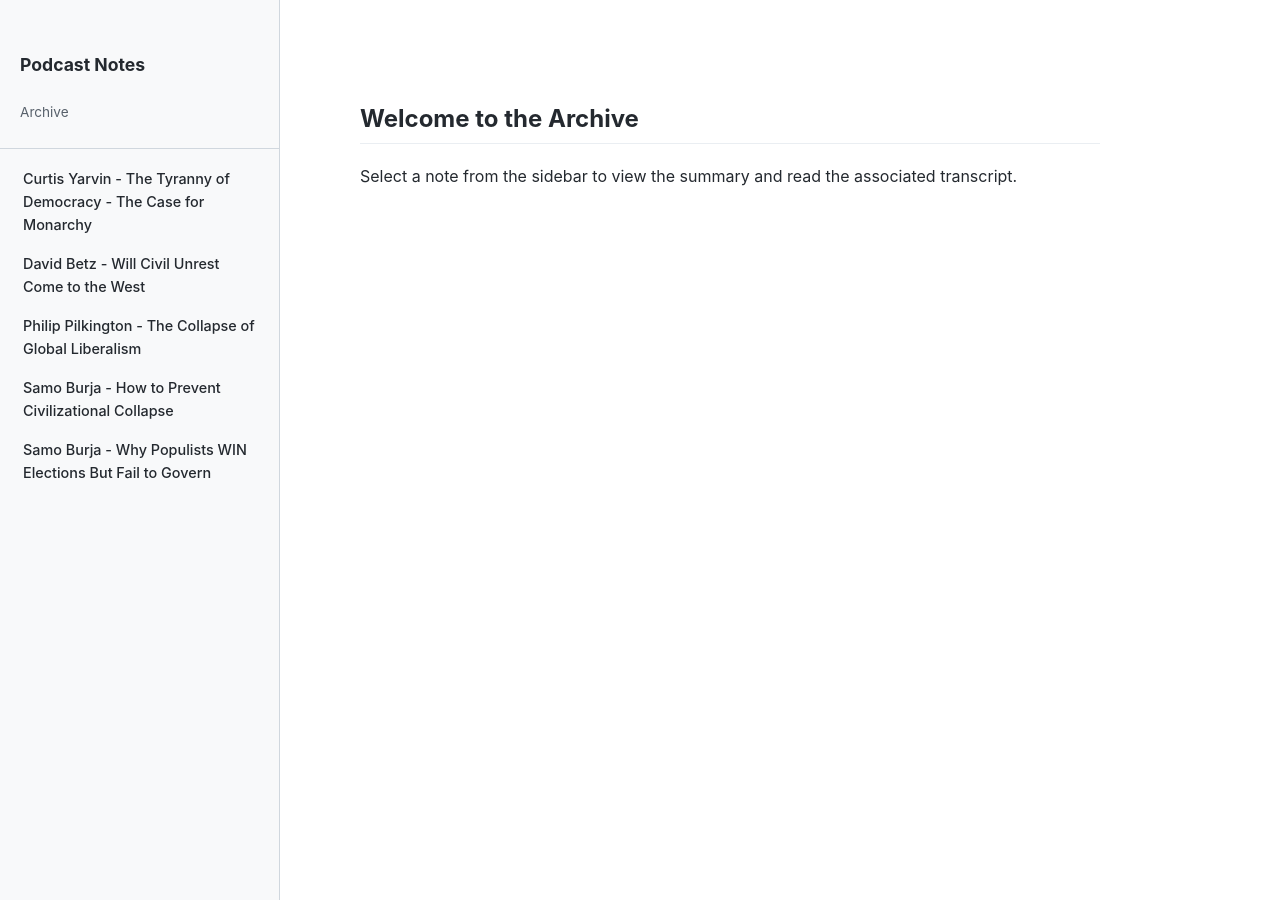
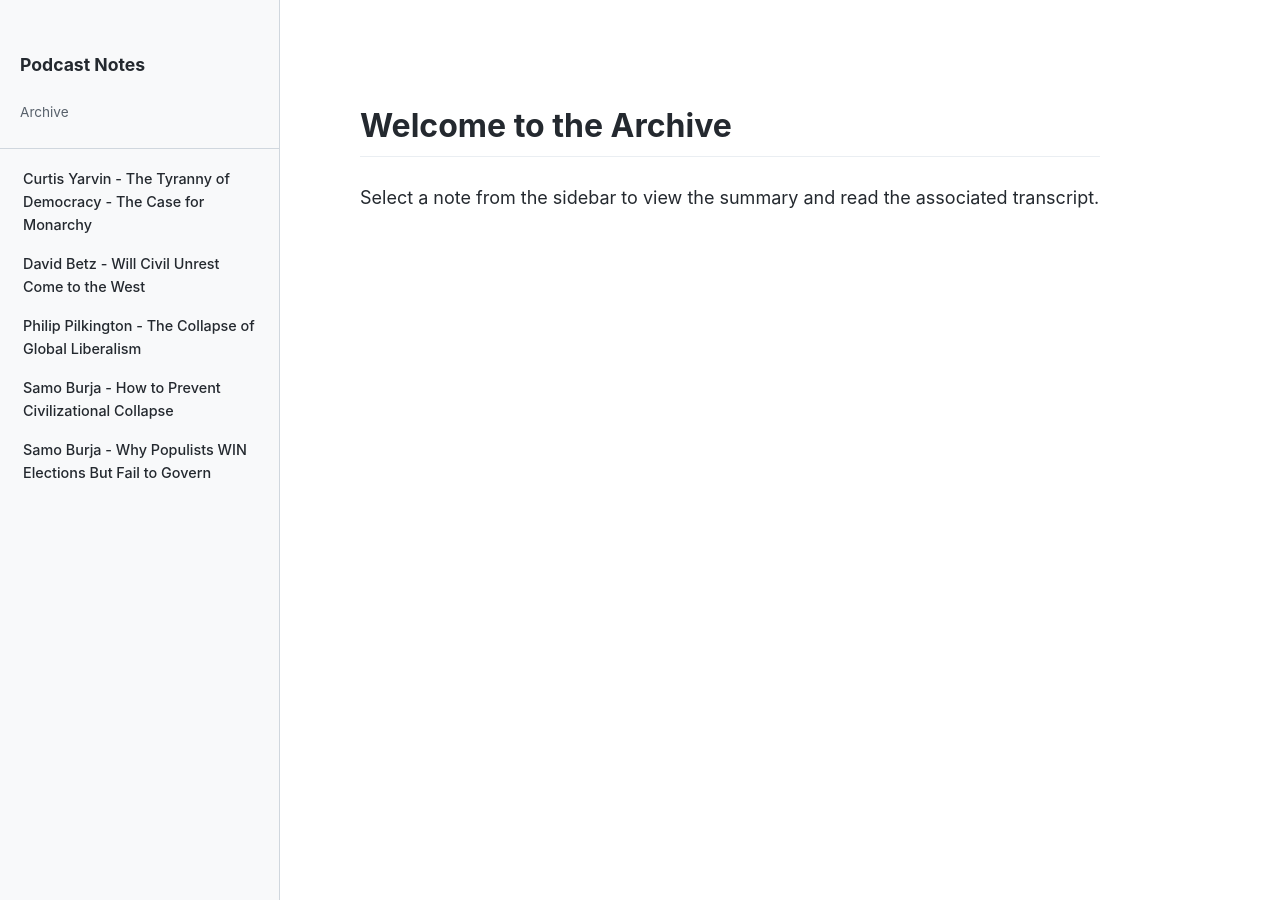
Before and after one commit to MarinoLinic/podcasts, a Jekyll site: the page built from index.html, in a window 1280 px wide. Built offline with Jekyll 4.4.1, drawn with Linux system fonts in a browser that asks for light colours.

Commit message:
Font size

```diff
--- a/assets/css/style.css
+++ b/assets/css/style.css
@@ -123,7 +123,7 @@ a:hover {
 
 /* Typography */
 .markdown-body {
-	font-size: 16px;
+	font-size: 18px;
 	color: var(--text-color);
 }
 
@@ -131,14 +131,14 @@ a:hover {
 	border-bottom: 1px solid var(--border-color);
 	padding-bottom: 10px;
 	margin-bottom: 30px;
-	font-size: 2rem;
+	font-size: 2.5rem;
 	line-height: 1.3;
 }
 .markdown-body h2 {
 	margin-top: 40px;
 	padding-bottom: 5px;
 	border-bottom: 1px solid var(--hover-bg);
-	font-size: 1.5rem;
+	font-size: 2rem;
 }
 
 /* Code Blocks */
```
